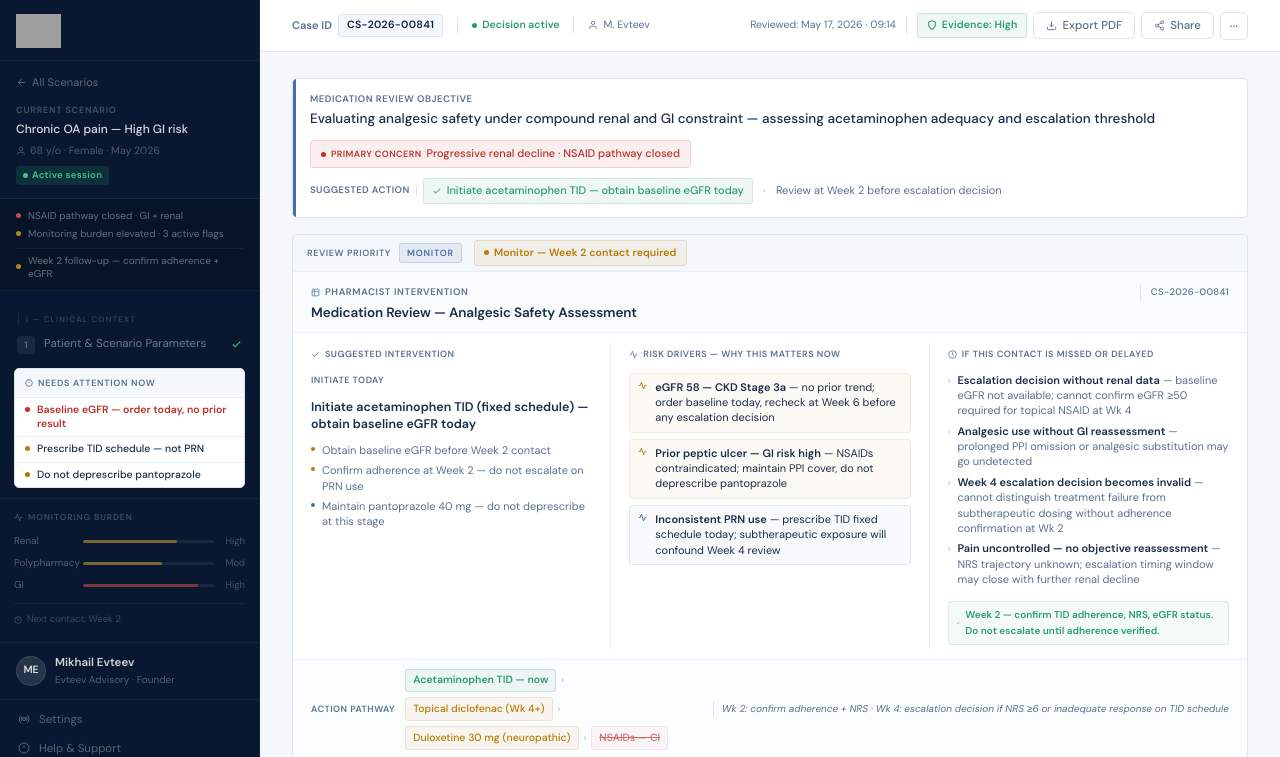
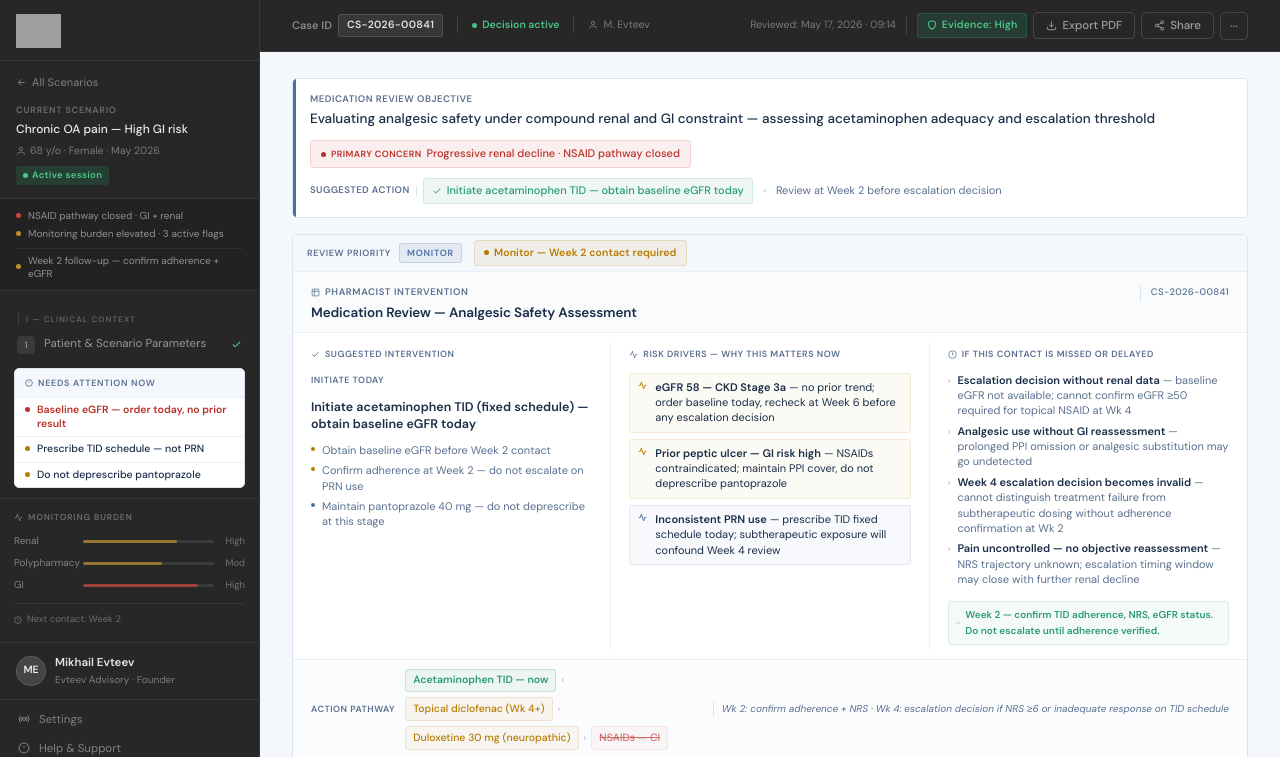
Before and after one commit to clinstrux/clinstrux, a plain HTML site: page index.html in a window 1280 px wide. Both pictures are taken after a click on the button "Enter Clinical Workflow". Shown: the top 757 px of the page. Drawn offline with Linux system fonts and the light colour scheme; grey boxes are pictures that could not be loaded.

Commit message:
Add files via upload

```diff
--- a/styles.css
+++ b/styles.css
@@ -163,16 +163,16 @@ body{font-family:'DM Sans',sans-serif;background:var(--bg);color:var(--text);fon
 ════════════════════════════════════════════════════ */
 .dp-sidebar{
   width:var(--sidebar);flex-shrink:0;
-  background:var(--navy-deep);
+  background:#272727;
   position:sticky;top:0;height:100vh;
   overflow-y:auto;display:flex;flex-direction:column;
-  border-right:1px solid rgba(255,255,255,0.05);
+  border-right:1px solid rgba(255,255,255,0.07);
 }
 
 /* Logo */
 .dp-logo{
   padding:14px 16px 12px;
-  border-bottom:1px solid rgba(255,255,255,0.07);
+  border-bottom:1px solid rgba(255,255,255,0.09);
   display:flex;align-items:center;flex-shrink:0;
 }
 .dp-logo-img{
@@ -185,58 +185,58 @@ body{font-family:'DM Sans',sans-serif;background:var(--bg);color:var(--text);fon
 .dp-logo-symbol{width:32px;height:32px;display:flex;align-items:center;justify-content:center;flex-shrink:0;}
 
 /* Scenario header */
-.dp-sidebar-top{padding:13px 16px;border-bottom:1px solid rgba(255,255,255,0.06);}
+.dp-sidebar-top{padding:13px 16px;border-bottom:1px solid rgba(255,255,255,0.08);}
 .dp-back{
   display:flex;align-items:center;gap:5px;
-  font-size:11px;color:rgba(255,255,255,0.35);text-decoration:none;
+  font-size:11px;color:rgba(255,255,255,0.42);text-decoration:none;
   margin-bottom:11px;transition:color 0.2s;letter-spacing:0.1px;
 }
-.dp-back:hover{color:rgba(255,255,255,0.65);}
-.dp-scenario-label{font-size:9px;font-weight:600;color:rgba(255,255,255,0.25);text-transform:uppercase;letter-spacing:0.8px;margin-bottom:4px;}
-.dp-scenario-title{font-size:12px;font-weight:500;color:rgba(255,255,255,0.85);line-height:1.4;}
-.dp-scenario-meta{font-size:10.5px;color:rgba(255,255,255,0.28);margin-top:5px;display:flex;align-items:center;gap:4px;}
+.dp-back:hover{color:rgba(255,255,255,0.75);}
+.dp-scenario-label{font-size:9px;font-weight:600;color:rgba(255,255,255,0.32);text-transform:uppercase;letter-spacing:0.8px;margin-bottom:4px;}
+.dp-scenario-title{font-size:12px;font-weight:500;color:rgba(255,255,255,0.9);line-height:1.4;}
+.dp-scenario-meta{font-size:10.5px;color:rgba(255,255,255,0.38);margin-top:5px;display:flex;align-items:center;gap:4px;}
 .dp-scenario-status{
   display:inline-flex;align-items:center;gap:4px;
   font-size:9.5px;font-weight:600;letter-spacing:0.3px;
   padding:2px 7px;border-radius:3px;
-  background:rgba(42,157,110,0.18);color:rgba(80,210,145,0.9);margin-top:6px;
-}
-.dp-scenario-status::before{content:'';width:5px;height:5px;border-radius:50%;background:rgba(80,210,145,0.9);flex-shrink:0;}
+  background:rgba(42,157,110,0.20);color:rgba(80,210,145,0.95);margin-top:6px;
+}
+.dp-scenario-status::before{content:'';width:5px;height:5px;border-radius:50%;background:rgba(80,210,145,0.95);flex-shrink:0;}
 
 /* Nav */
 .dp-nav{padding:10px 8px 4px;flex:1;overflow-y:auto;}
 
 .dp-nav-phase{padding:12px 10px 3px;}
 .dp-nav-phase-label{
-  font-size:8px;font-weight:700;color:rgba(255,255,255,0.17);
+  font-size:8px;font-weight:700;color:rgba(255,255,255,0.28);
   text-transform:uppercase;letter-spacing:1.1px;
-  border-left:1px solid rgba(255,255,255,0.08);padding-left:7px;
+  border-left:1px solid rgba(255,255,255,0.12);padding-left:7px;
 }
 /* Legacy label class */
-.dp-nav-label{font-size:8.5px;font-weight:700;color:rgba(255,255,255,0.2);text-transform:uppercase;letter-spacing:1px;padding:8px 10px 4px;}
+.dp-nav-label{font-size:8.5px;font-weight:700;color:rgba(255,255,255,0.28);text-transform:uppercase;letter-spacing:1px;padding:8px 10px 4px;}
 
 .dp-nav-item{
   display:flex;align-items:center;gap:9px;
   padding:7px 9px;border-radius:5px;
-  font-size:11.5px;color:rgba(255,255,255,0.42);font-weight:400;
+  font-size:11.5px;color:rgba(255,255,255,0.52);font-weight:400;
   cursor:pointer;transition:all 0.15s;margin-bottom:1px;
   border:none;background:none;width:100%;text-align:left;font-family:inherit;
 }
-.dp-nav-item:hover{background:rgba(255,255,255,0.06);color:rgba(255,255,255,0.78);}
-.dp-nav-item.active{background:rgba(255,255,255,0.10);color:rgba(255,255,255,0.95);font-weight:500;}
+.dp-nav-item:hover{background:rgba(255,255,255,0.07);color:rgba(255,255,255,0.82);}
+.dp-nav-item.active{background:rgba(255,255,255,0.11);color:rgba(255,255,255,0.97);font-weight:500;}
 
 .dp-nav-num{
   width:18px;height:18px;border-radius:4px;
   font-size:9px;font-weight:700;flex-shrink:0;
   display:flex;align-items:center;justify-content:center;
-  background:rgba(255,255,255,0.07);color:rgba(255,255,255,0.32);
-}
-.dp-nav-item.active .dp-nav-num{background:rgba(255,255,255,0.18);color:white;}
-
-.dp-nav-check{margin-left:auto;opacity:0;color:rgba(80,210,145,0.8);flex-shrink:0;}
+  background:rgba(255,255,255,0.09);color:rgba(255,255,255,0.40);
+}
+.dp-nav-item.active .dp-nav-num{background:rgba(255,255,255,0.20);color:white;}
+
+.dp-nav-check{margin-left:auto;opacity:0;color:rgba(80,210,145,0.85);flex-shrink:0;}
 .dp-nav-item.done .dp-nav-check{opacity:1;}
 
-.dp-nav-divider{height:1px;background:rgba(255,255,255,0.06);margin:6px 10px;}
+.dp-nav-divider{height:1px;background:rgba(255,255,255,0.08);margin:6px 10px;}
 
 .dp-nav-item-inner{display:flex;flex-direction:column;gap:2px;flex:1;min-width:0;}
 .dp-nav-item-title{font-size:11.5px;line-height:1.3;white-space:nowrap;overflow:hidden;text-overflow:ellipsis;}
@@ -252,67 +252,67 @@ body{font-family:'DM Sans',sans-serif;background:var(--bg);color:var(--text);fon
 /* Risk strip */
 .dp-risk-strip{
   padding:10px 16px;
-  background:rgba(0,0,0,0.18);
-  border-bottom:1px solid rgba(255,255,255,0.05);
+  background:rgba(0,0,0,0.14);
+  border-bottom:1px solid rgba(255,255,255,0.07);
   display:flex;flex-direction:column;gap:5px;
 }
 .dp-risk-strip-row{display:flex;align-items:center;gap:7px;}
 .dp-risk-dot{width:5px;height:5px;border-radius:50%;flex-shrink:0;}
 .dp-risk-dot-red{background:rgba(220,80,70,0.9);}
-.dp-risk-dot-amber{background:rgba(210,155,40,0.85);}
+.dp-risk-dot-amber{background:rgba(210,155,40,0.9);}
 .dp-risk-dot-green{background:var(--green);}
-.dp-risk-text{font-size:10px;color:rgba(255,255,255,0.38);line-height:1.3;}
+.dp-risk-text{font-size:10px;color:rgba(255,255,255,0.50);line-height:1.3;}
 
 /* Sidebar intervention row */
 .dp-risk-strip-intervention{margin-top:3px;padding-top:5px;border-top:1px solid rgba(255,255,255,0.06);}
 
 /* Monitoring burden widget */
-.dp-monitor-widget{padding:12px 14px 14px;border-top:1px solid rgba(255,255,255,0.06);flex-shrink:0;}
+.dp-monitor-widget{padding:12px 14px 14px;border-top:1px solid rgba(255,255,255,0.08);flex-shrink:0;}
 .dp-monitor-head{
   display:flex;align-items:center;gap:5px;
-  font-size:8.5px;font-weight:700;color:rgba(255,255,255,0.22);
+  font-size:8.5px;font-weight:700;color:rgba(255,255,255,0.32);
   text-transform:uppercase;letter-spacing:0.9px;margin-bottom:9px;
 }
 .dp-monitor-bars{display:flex;flex-direction:column;gap:6px;}
 .dp-monitor-row{display:flex;align-items:center;gap:7px;}
-.dp-monitor-label{font-size:10px;color:rgba(255,255,255,0.3);width:62px;flex-shrink:0;}
-.dp-monitor-track{flex:1;height:3px;background:rgba(255,255,255,0.07);border-radius:2px;overflow:hidden;}
+.dp-monitor-label{font-size:10px;color:rgba(255,255,255,0.42);width:62px;flex-shrink:0;}
+.dp-monitor-track{flex:1;height:3px;background:rgba(255,255,255,0.09);border-radius:2px;overflow:hidden;}
 .dp-monitor-fill{height:100%;border-radius:2px;transition:width 0.5s ease;}
-.dp-mf-amber{background:rgba(200,150,40,0.55);}
-.dp-mf-red{background:rgba(210,70,60,0.55);}
-.dp-monitor-val{font-size:9.5px;color:rgba(255,255,255,0.25);width:24px;text-align:right;flex-shrink:0;}
+.dp-mf-amber{background:rgba(200,150,40,0.65);}
+.dp-mf-red{background:rgba(210,70,60,0.65);}
+.dp-monitor-val{font-size:9.5px;color:rgba(255,255,255,0.35);width:24px;text-align:right;flex-shrink:0;}
 .dp-monitor-next{
   display:flex;align-items:center;gap:5px;
-  font-size:9.5px;color:rgba(255,255,255,0.22);
-  margin-top:10px;padding-top:8px;border-top:1px solid rgba(255,255,255,0.05);
+  font-size:9.5px;color:rgba(255,255,255,0.32);
+  margin-top:10px;padding-top:8px;border-top:1px solid rgba(255,255,255,0.07);
 }
 
 /* Sidebar footer & user profile */
-.dp-sidebar-footer{border-top:1px solid rgba(255,255,255,0.06);}
+.dp-sidebar-footer{border-top:1px solid rgba(255,255,255,0.08);}
 .dp-user-profile{
   padding:11px 16px;display:flex;align-items:center;gap:9px;
-  cursor:pointer;transition:background 0.15s;border-bottom:1px solid rgba(255,255,255,0.06);
-}
-.dp-user-profile:hover{background:rgba(255,255,255,0.04);}
+  cursor:pointer;transition:background 0.15s;border-bottom:1px solid rgba(255,255,255,0.08);
+}
+.dp-user-profile:hover{background:rgba(255,255,255,0.05);}
 .dp-user-avatar{
   width:30px;height:30px;border-radius:50%;
-  background:rgba(255,255,255,0.12);color:rgba(255,255,255,0.85);
+  background:rgba(255,255,255,0.14);color:rgba(255,255,255,0.9);
   display:flex;align-items:center;justify-content:center;
-  font-size:10.5px;font-weight:700;flex-shrink:0;border:1px solid rgba(255,255,255,0.1);
-}
-.dp-user-name{font-size:11.5px;font-weight:600;color:rgba(255,255,255,0.82);}
-.dp-user-org{font-size:10px;color:rgba(255,255,255,0.3);}
+  font-size:10.5px;font-weight:700;flex-shrink:0;border:1px solid rgba(255,255,255,0.12);
+}
+.dp-user-name{font-size:11.5px;font-weight:600;color:rgba(255,255,255,0.88);}
+.dp-user-org{font-size:10px;color:rgba(255,255,255,0.40);}
 
 .dp-util-nav{padding:5px 8px 8px;}
 .dp-util-item{
   display:flex;align-items:center;gap:9px;
   padding:6.5px 10px;border-radius:5px;
-  font-size:11.5px;color:rgba(255,255,255,0.32);font-weight:400;
+  font-size:11.5px;color:rgba(255,255,255,0.42);font-weight:400;
   cursor:pointer;transition:all 0.15s;margin-bottom:1px;
   border:none;background:none;width:100%;text-align:left;font-family:inherit;
 }
-.dp-util-item:hover{background:rgba(255,255,255,0.04);color:rgba(255,255,255,0.6);}
-.dp-util-item.signout:hover{color:rgba(255,110,90,0.75);}
+.dp-util-item:hover{background:rgba(255,255,255,0.06);color:rgba(255,255,255,0.72);}
+.dp-util-item.signout:hover{color:rgba(255,110,90,0.80);}
 
 
 /* ════════════════════════════════════════════════════
@@ -324,46 +324,46 @@ body{font-family:'DM Sans',sans-serif;background:var(--bg);color:var(--text);fon
   height:var(--topbar);
   display:flex;align-items:center;justify-content:space-between;
   padding:0 32px;
-  background:var(--white);border-bottom:1px solid var(--border);
+  background:#272727;border-bottom:1px solid rgba(255,255,255,0.08);
   flex-shrink:0;position:sticky;top:0;z-index:100;
 }
 .dp-topbar-left{display:flex;align-items:center;gap:0;}
 .dp-topbar-meta{display:flex;align-items:center;gap:14px;}
-.dp-topbar-case{font-size:11px;font-weight:600;color:var(--muted);display:flex;align-items:center;gap:6px;}
+.dp-topbar-case{font-size:11px;font-weight:600;color:rgba(255,255,255,0.45);display:flex;align-items:center;gap:6px;}
 .dp-topbar-case-id{
-  font-size:10.5px;font-weight:700;color:var(--navy);
-  background:var(--bg);border:1px solid var(--border);
+  font-size:10.5px;font-weight:700;color:rgba(255,255,255,0.85);
+  background:rgba(255,255,255,0.08);border:1px solid rgba(255,255,255,0.12);
   padding:2px 8px;border-radius:3px;letter-spacing:0.3px;
 }
-.dp-topbar-sep{width:1px;height:16px;background:var(--border);}
-.dp-topbar-status{font-size:10.5px;font-weight:600;color:var(--green);display:flex;align-items:center;gap:5px;}
-.dp-topbar-status::before{content:'';width:5px;height:5px;border-radius:50%;background:var(--green);flex-shrink:0;}
-.dp-topbar-session{font-size:10.5px;color:var(--muted);display:flex;align-items:center;gap:5px;}
+.dp-topbar-sep{width:1px;height:16px;background:rgba(255,255,255,0.14);}
+.dp-topbar-status{font-size:10.5px;font-weight:600;color:rgba(80,210,145,0.9);display:flex;align-items:center;gap:5px;}
+.dp-topbar-status::before{content:'';width:5px;height:5px;border-radius:50%;background:rgba(80,210,145,0.9);flex-shrink:0;}
+.dp-topbar-session{font-size:10.5px;color:rgba(255,255,255,0.38);display:flex;align-items:center;gap:5px;}
 .dp-topbar-right{display:flex;align-items:center;gap:6px;}
-.dp-topbar-timestamp{font-size:10.5px;color:var(--muted);padding:0 10px;border-right:1px solid var(--border);margin-right:4px;}
+.dp-topbar-timestamp{font-size:10.5px;color:rgba(255,255,255,0.38);padding:0 10px;border-right:1px solid rgba(255,255,255,0.14);margin-right:4px;}
 
 .dp-evidence-badge{
   display:flex;align-items:center;gap:5px;
-  background:var(--green-bg);color:var(--green);
+  background:rgba(42,157,110,0.18);color:rgba(80,210,145,0.9);
   font-size:10.5px;font-weight:600;padding:3px 9px;
-  border-radius:3px;border:1px solid rgba(42,157,110,0.2);letter-spacing:0.1px;
+  border-radius:3px;border:1px solid rgba(42,157,110,0.28);letter-spacing:0.1px;
 }
 .dp-action-btn{
   display:flex;align-items:center;gap:5px;
-  background:none;border:1px solid var(--border);
+  background:none;border:1px solid rgba(255,255,255,0.15);
   border-radius:5px;padding:5px 12px;
-  font-size:11.5px;font-weight:500;color:var(--muted);
+  font-size:11.5px;font-weight:500;color:rgba(255,255,255,0.55);
   cursor:pointer;font-family:inherit;transition:all 0.15s;
 }
-.dp-action-btn:hover{border-color:var(--navy);color:var(--navy);background:var(--bg);}
-.dp-action-btn.primary{background:var(--navy);color:white;border-color:var(--navy);}
-.dp-action-btn.primary:hover{background:var(--navy-mid);}
+.dp-action-btn:hover{border-color:rgba(255,255,255,0.35);color:rgba(255,255,255,0.85);background:rgba(255,255,255,0.06);}
+.dp-action-btn.primary{background:rgba(255,255,255,0.12);color:rgba(255,255,255,0.9);border-color:rgba(255,255,255,0.2);}
+.dp-action-btn.primary:hover{background:rgba(255,255,255,0.18);}
 .dp-topbar-more{
   width:28px;height:28px;display:flex;align-items:center;justify-content:center;
-  border:1px solid var(--border);border-radius:5px;cursor:pointer;
-  color:var(--muted);font-size:14px;transition:all 0.15s;background:none;font-family:inherit;
-}
-.dp-topbar-more:hover{border-color:var(--navy);color:var(--navy);background:var(--bg);}
+  border:1px solid rgba(255,255,255,0.15);border-radius:5px;cursor:pointer;
+  color:rgba(255,255,255,0.45);font-size:14px;transition:all 0.15s;background:none;font-family:inherit;
+}
+.dp-topbar-more:hover{border-color:rgba(255,255,255,0.35);color:rgba(255,255,255,0.85);background:rgba(255,255,255,0.06);}
 
 /* Content area */
 .dp-content{flex:1;padding:26px 32px;}
@@ -1345,7 +1345,7 @@ body{font-family:'DM Sans',sans-serif;background:var(--bg);color:var(--text);fon
 ════════════════════════════════════════════════════ */
 .ep-overlay{min-height:100vh;background:var(--bg);display:flex;flex-direction:column;}
 
-.ep-topbar{background:var(--navy-deep);padding:10px 40px;display:flex;align-items:center;justify-content:space-between;border-bottom:1px solid rgba(255,255,255,0.06);flex-shrink:0;}
+.ep-topbar{background:#272727;padding:10px 40px;display:flex;align-items:center;justify-content:space-between;border-bottom:1px solid rgba(255,255,255,0.07);flex-shrink:0;}
 .ep-topbar-logo{height:36px;width:auto;max-width:200px;object-fit:contain;display:block;flex-shrink:0;}
 .ep-topbar-right{display:flex;align-items:center;gap:10px;}
 .ep-topbar-label{font-size:10px;font-weight:600;letter-spacing:0.6px;text-transform:uppercase;color:rgba(255,255,255,0.28);}
```
Also changed, not shown: index.html (+2 -2 lines).
